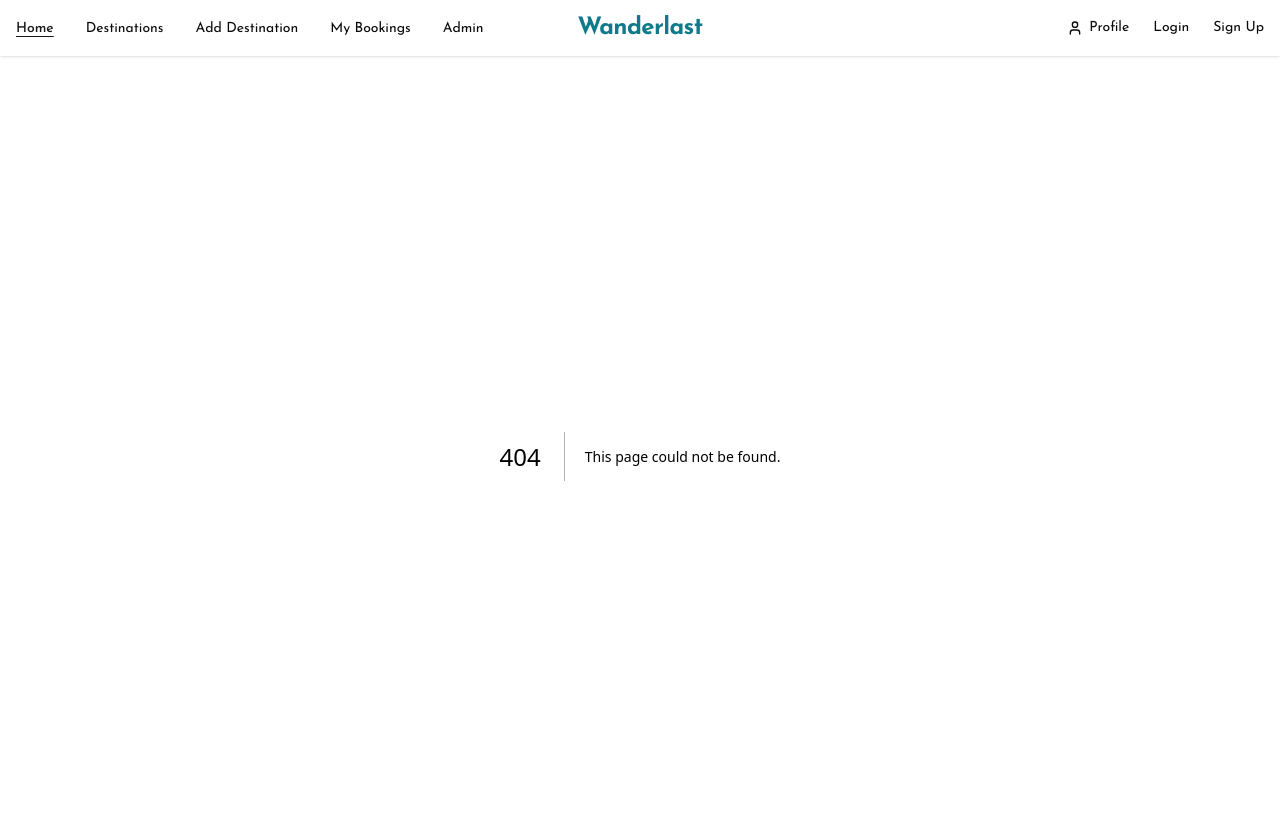
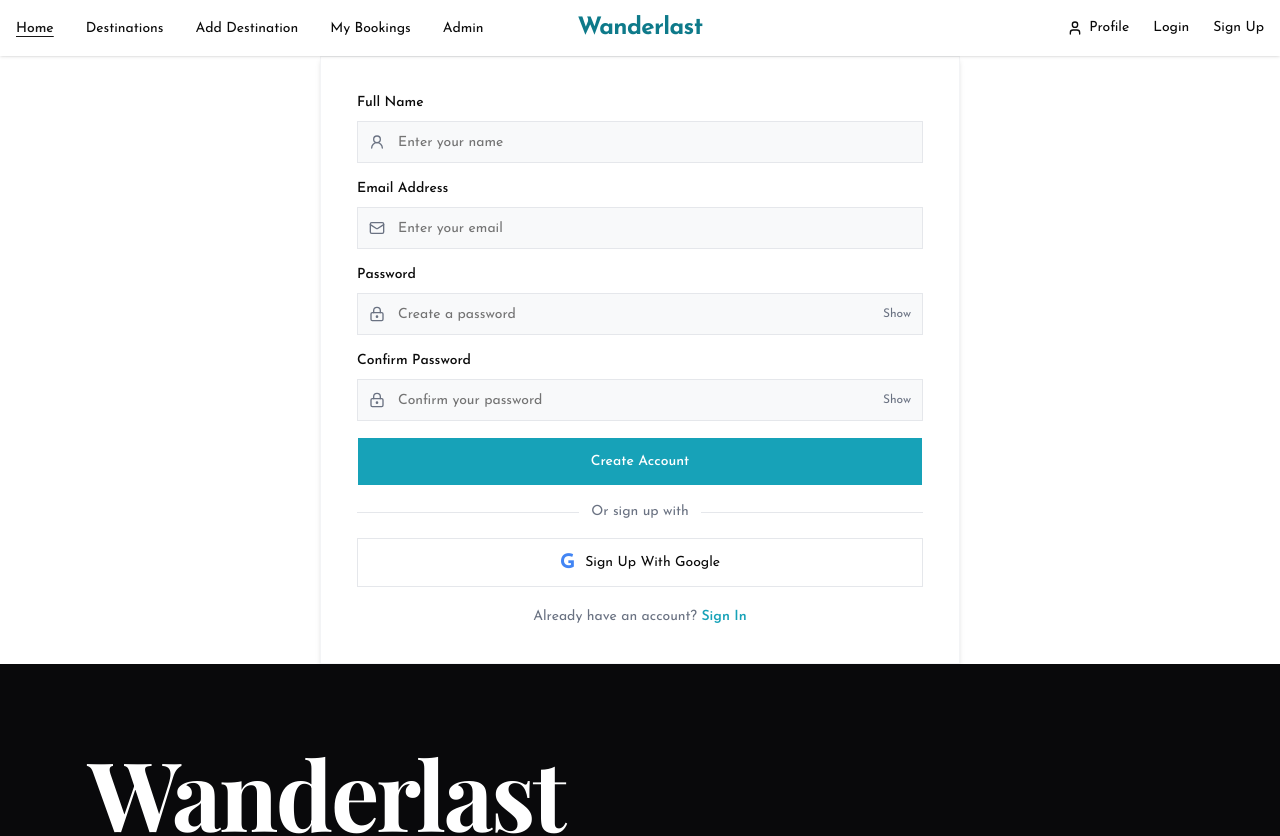
Before and after one commit to san-zanaa/Travel-Project, a Next.js app: page /signup in a window 1280 px wide. Before the commit this address had no page. Shown: the top 836 px of the page. Built offline with nearby package versions, Linux system fonts and the light colour scheme; a web font is replaced by a local one.

Commit message:
Signup Page

```diff
--- a/package.json
+++ b/package.json
@@ -10,7 +10,9 @@
   },
   "dependencies": {
     "@base-ui/react": "^1.9.0",
+    "@better-auth/mongo-adapter": "^1.7.14",
     "@shadcn/react": "^0.3.1",
+    "better-auth": "^1.7.14",
     "class-variance-authority": "^0.7.1",
     "cmdk": "^1.1.1",
     "cn": "^0.5.0",
@@ -18,6 +20,7 @@
     "embla-carousel-react": "^8.6.0",
     "input-otp": "^1.5.0",
     "lucide-react": "^1.61.0",
+    "mongodb": "^7.7.0",
     "next": "16.4.3",
     "react": "19.3.0",
     "react-day-picker": "^10.0.2",
--- /dev/null
+++ b/src/app/api/auth/[...all]/route.ts
@@ -0,0 +1,4 @@
+import { auth } from "@/lib/auth"; // path to your auth file
+import { toNextJsHandler } from "better-auth/next-js";
+
+export const { POST, GET } = toNextJsHandler(auth);
--- /dev/null
+++ b/src/app/signup/page.tsx
@@ -0,0 +1,180 @@
+
+"use client";
+
+import Link from "next/link";
+import { useState } from "react";
+import {
+  UserRound,
+  Mail,
+  LockKeyhole,
+} from "lucide-react";
+
+import { Button } from "@/components/ui/button";
+import { Input } from "@/components/ui/input";
+import { Label } from "@/components/ui/label";
+
+export default function SignupForm() {
+  const [showPassword, setShowPassword] = useState(false);
+  const [showConfirmPassword, setShowConfirmPassword] = useState(false);
+
+  const handleSubmit = (event: React.FormEvent<HTMLFormElement>) => {
+    event.preventDefault();
+
+    const formData = new FormData(event.currentTarget);
+
+    const fullName = formData.get("fullName");
+    const email = formData.get("email");
+    const password = formData.get("password");
+    const confirmPassword = formData.get("confirmPassword");
+
+    if (password !== confirmPassword) {
+      alert("Passwords do not match!");
+      return;
+    }
+
+    console.log({
+      fullName,
+      email,
+      password,
+    });
+  };
+
+  return (
+    <div className="w-1/2 border border-gray-100 bg-white p-8 shadow-md sm:p-9  mx-auto">
+      <form onSubmit={handleSubmit} className="space-y-4">
+
+        {/* Full Name */}
+        <div className="space-y-2">
+          <Label htmlFor="fullName" className="text-sm font-medium">
+            Full Name
+          </Label>
+
+          <div className="relative">
+            <UserRound className="absolute left-3 top-1/2 size-4 -translate-y-1/2 text-gray-500" />
+
+            <Input
+              id="fullName"
+              name="fullName"
+              type="text"
+              placeholder="Enter your name"
+              required
+              className="h-[42px] rounded-none border-gray-200 bg-[#f8f9fa] pl-10 shadow-none focus-visible:ring-1"
+            />
+          </div>
+        </div>
+
+        {/* Email */}
+        <div className="space-y-2">
+          <Label htmlFor="email" className="text-sm font-medium">
+            Email Address
+          </Label>
+
+          <div className="relative">
+            <Mail className="absolute left-3 top-1/2 size-4 -translate-y-1/2 text-gray-500" />
+
+            <Input
+              id="email"
+              name="email"
+              type="email"
+              placeholder="Enter your email"
+              required
+              className="h-[42px] rounded-none border-gray-200 bg-[#f8f9fa] pl-10 shadow-none focus-visible:ring-1"
+            />
+          </div>
+        </div>
+
+        {/* Password */}
+        <div className="space-y-2">
+          <Label htmlFor="password" className="text-sm font-medium">
+            Password
+          </Label>
+
+          <div className="relative">
+            <LockKeyhole className="absolute left-3 top-1/2 size-4 -translate-y-1/2 text-gray-500" />
+
+            <Input
+              id="password"
+              name="password"
+              type={showPassword ? "text" : "password"}
+              placeholder="Create a password"
+              required
+              className="h-[42px] rounded-none border-gray-200 bg-[#f8f9fa] pl-10 pr-12 shadow-none focus-visible:ring-1"
+            />
+
+            <button
+              type="button"
+              onClick={() => setShowPassword(!showPassword)}
+              className="absolute right-3 top-1/2 -translate-y-1/2 text-xs text-gray-500"
+            >
+              {showPassword ? "Hide" : "Show"}
+            </button>
+          </div>
+        </div>
+
+        {/* Confirm Password */}
+        <div className="space-y-2">
+          <Label htmlFor="confirmPassword" className="text-sm font-medium">
+            Confirm Password
+          </Label>
+
+          <div className="relative">
+            <LockKeyhole className="absolute left-3 top-1/2 size-4 -translate-y-1/2 text-gray-500" />
+
+            <Input
+              id="confirmPassword"
+              name="confirmPassword"
+              type={showConfirmPassword ? "text" : "password"}
+              placeholder="Confirm your password"
+              required
+              className="h-[42px] rounded-none border-gray-200 bg-[#f8f9fa] pl-10 pr-12 shadow-none focus-visible:ring-1"
+            />
+
+            <button
+              type="button"
+              onClick={() => setShowConfirmPassword(!showConfirmPassword)}
+              className="absolute right-3 top-1/2 -translate-y-1/2 text-xs text-gray-500"
+            >
+              {showConfirmPassword ? "Hide" : "Show"}
+            </button>
+          </div>
+        </div>
+
+        {/* Create Account Button */}
+        <Button
+          type="submit"
+          className="h-[49px] w-full rounded-none bg-[#17a2b8] text-white hover:bg-[#138496]"
+        >
+          Create Account
+        </Button>
+      </form>
+
+      {/* Divider */}
+      <div className="my-4 flex items-center gap-3">
+        <div className="h-px flex-1 bg-gray-200" />
+        <span className="text-sm text-gray-500">Or sign up with</span>
+        <div className="h-px flex-1 bg-gray-200" />
+      </div>
+
+      {/* Google Signup */}
+      <Button
+        type="button"
+        variant="outline"
+        className="h-[49px] w-full rounded-none border-gray-200 bg-white font-normal hover:bg-gray-50"
+      >
+        <span className="mr-1 text-xl font-bold text-[#4285F4]">G</span>
+        Sign Up With Google
+      </Button>
+
+      {/* Sign In Link */}
+      <p className="mt-5 text-center text-sm text-gray-500">
+        Already have an account?{" "}
+        <Link
+          href="/signin"
+          className="font-semibold text-[#17a2b8] hover:underline"
+        >
+          Sign In
+        </Link>
+      </p>
+    </div>
+  );
+}
--- a/src/components/navbar.tsx
+++ b/src/components/navbar.tsx
@@ -47,10 +47,10 @@ export function Navbar() {
             <UserIcon className="size-4" />
             Profile
           </Link>
-          <Link href="#login" className="text-sm text-foreground hover:text-primary">
+          <Link href="/login" className="text-sm text-foreground hover:text-primary">
             Login
           </Link>
-          <Link href="#signup" className="text-sm text-foreground hover:text-primary">
+          <Link href="/signup" className="text-sm text-foreground hover:text-primary">
             Sign Up
           </Link>
         </div>
--- /dev/null
+++ b/src/lib/auth-client.ts
@@ -0,0 +1,4 @@
+import { createAuthClient } from "better-auth/react"
+export const authClient = createAuthClient({
+    baseURL: process.env.BETTER_AUTH_URL
+})
--- /dev/null
+++ b/src/lib/auth.ts
@@ -0,0 +1,15 @@
+import { betterAuth } from "better-auth";
+import { MongoClient } from "mongodb";
+import { mongodbAdapter } from "@better-auth/mongo-adapter";
+
+const client = new MongoClient(process.env.MONGODB_URL as string);
+const db = client.db("wanderlust");
+
+export const auth = betterAuth({
+  database: mongodbAdapter(db, {
+    client,
+  }),
+  emailAndPassword: {
+    enabled: true,
+  },
+});
```
Also changed, not shown: 1 other file (tests, documents, lock files or other folders).
